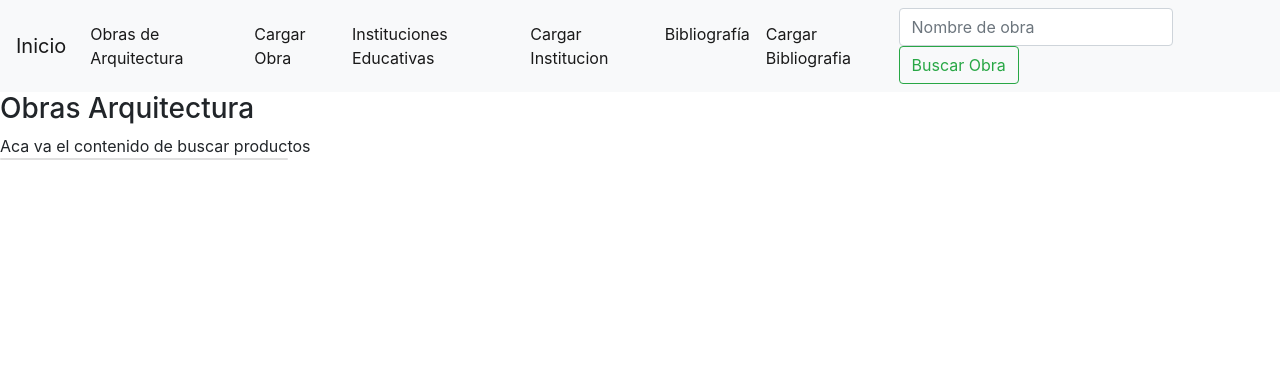
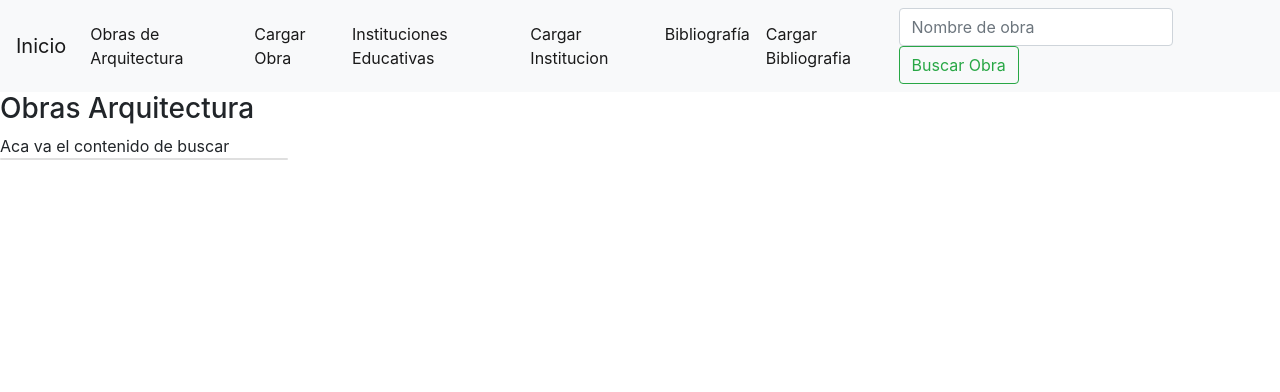
Before and after one commit to raamgonzalez/BlogArquitectura_BembeniukGonzalez, a Django app: template templates/search_obra.html in a window 1280 px wide. Shown: the top 392 px of the page. Run offline with Django 4.2, Linux system fonts and the light colour scheme; the template is opened without the code that fills it, so the values that code supplies are empty.

Commit message:
5to commit rama

```diff
--- a/templates/search_obra.html
+++ b/templates/search_obra.html
@@ -6,7 +6,7 @@
 
 {% block contenido %}
 
-Aca va el contenido de buscar productos
+Aca va el contenido de buscar
 
 <div class="card" style="width: 18rem;">
     {% for obra in obras %}
```
